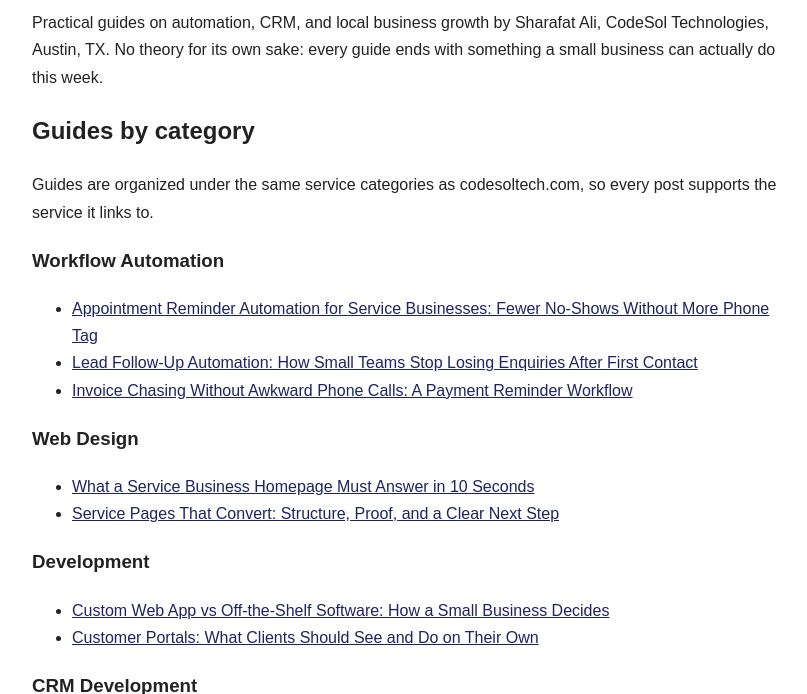
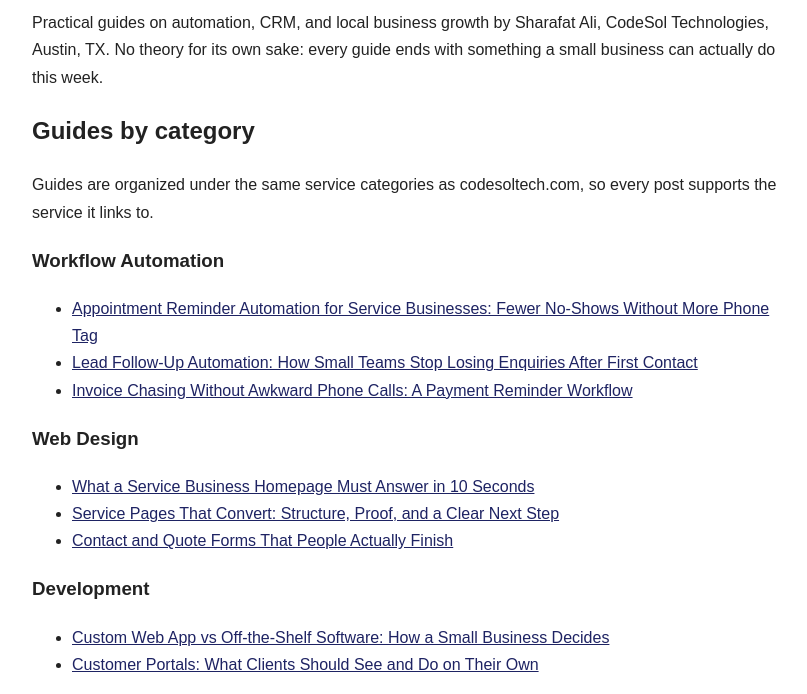
Before and after one commit to Codesoltech/Codesoltech.github.io, a plain HTML site: page index.html in a window 1280 px wide. Shown: the part 112-806 px from the top of the page, without its empty margins (228-1035 px from the left). Drawn offline with Linux system fonts and the light colour scheme.

Commit message:
Update hub index with Contact and Quote Forms That People Actually Finish guide

```diff
--- a/index.html
+++ b/index.html
@@ -25,6 +25,7 @@ a{color:#1E2363}
 <ul>
 <li><a href="what-service-business-homepage-must-answer-10-seconds.html">What a Service Business Homepage Must Answer in 10 Seconds</a></li>
 <li><a href="service-pages-that-convert-structure-proof-clear-next-step.html">Service Pages That Convert: Structure, Proof, and a Clear Next Step</a></li>
+<li><a href="contact-and-quote-forms-that-people-actually-finish.html">Contact and Quote Forms That People Actually Finish</a></li>
 </ul>
 <h3>Development</h3>
 <ul>
```
